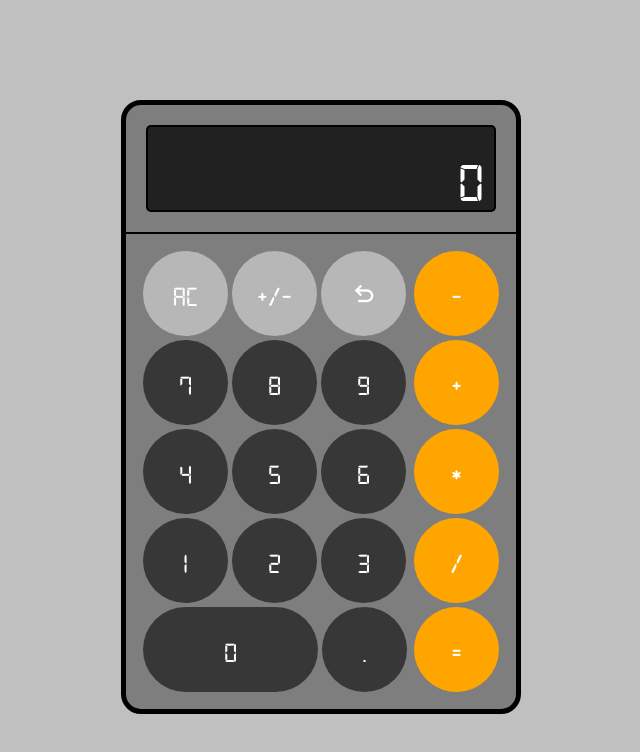
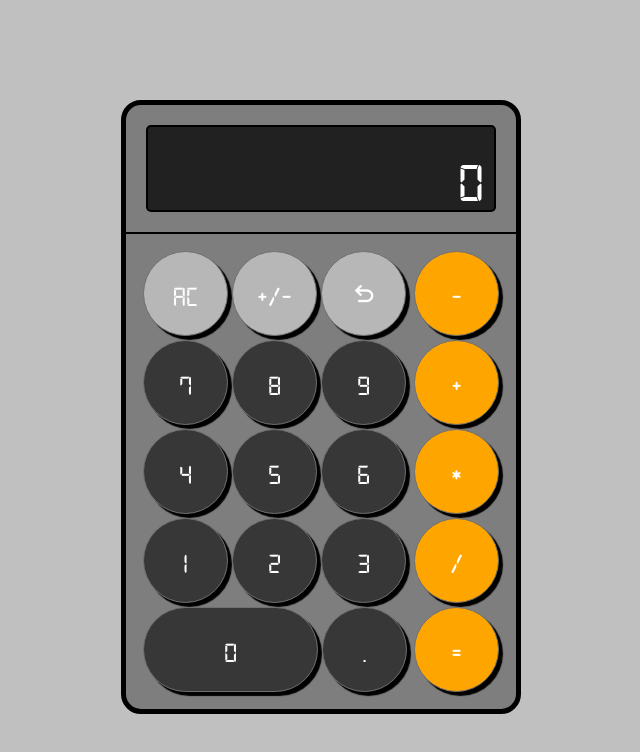
Before and after one commit to black23cat/calculator, a plain HTML site: page index.html in a window 1280 px wide. Shown: the whole page, without its empty margins (319-959 px from the left). Drawn offline with Linux system fonts and the light colour scheme.

Commit message:
Change button appearance

```diff
--- a/style.css
+++ b/style.css
@@ -71,14 +71,22 @@ body{
 .operatorContainer > button{background-color:rgb(255 165 0);}
 
 button{
-  color: rgb(255 255 255);
+  color: rgb(255, 255, 255);
   background-color:rgb(55 55 55);
   font-size: 28px;
   margin: 2px;
   width: 85px;
   height: 85px;
   border-radius: 45px;
-  border: none;}
+  cursor: pointer;
+  border: 1px solid rgb(112, 112, 112);
+  padding: 0.25em 0.5em;
+  box-shadow: 4px 4px 1px 0px rgba(0,0,0,1);
+  position: relative;
+}
+
+
+
 
 .operand[value = '0']{width: 175px;}
 
@@ -89,4 +97,8 @@ button:hover{
   opacity: 0.8;
   border: 1px solid rgb(109 109 109);}
 
-button:active{opacity: 0.4;}
+button:active{
+  box-shadow: 0px 0px 0px 0px;
+  top: 5px;
+  left: 5px;
+}
```
